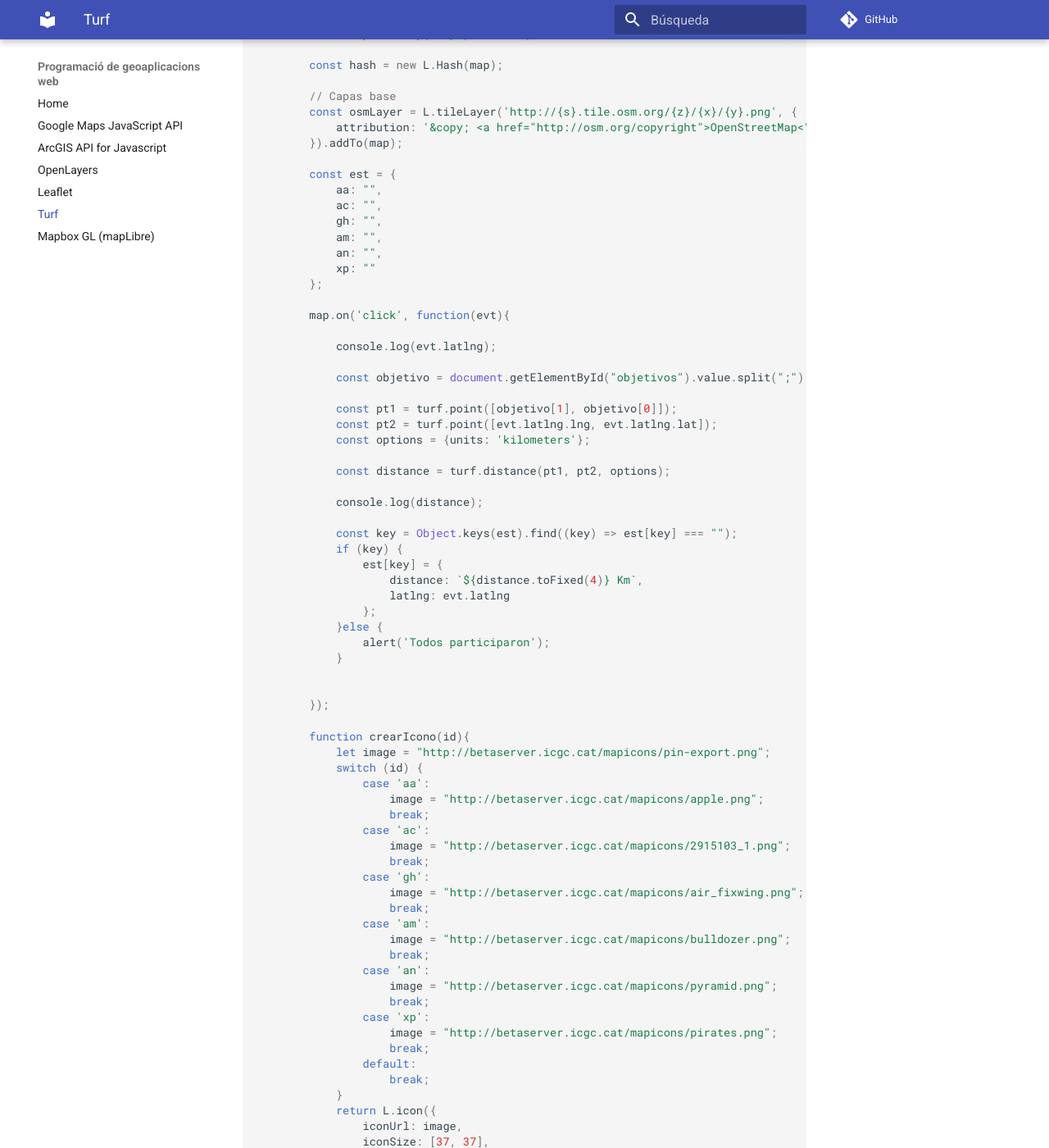
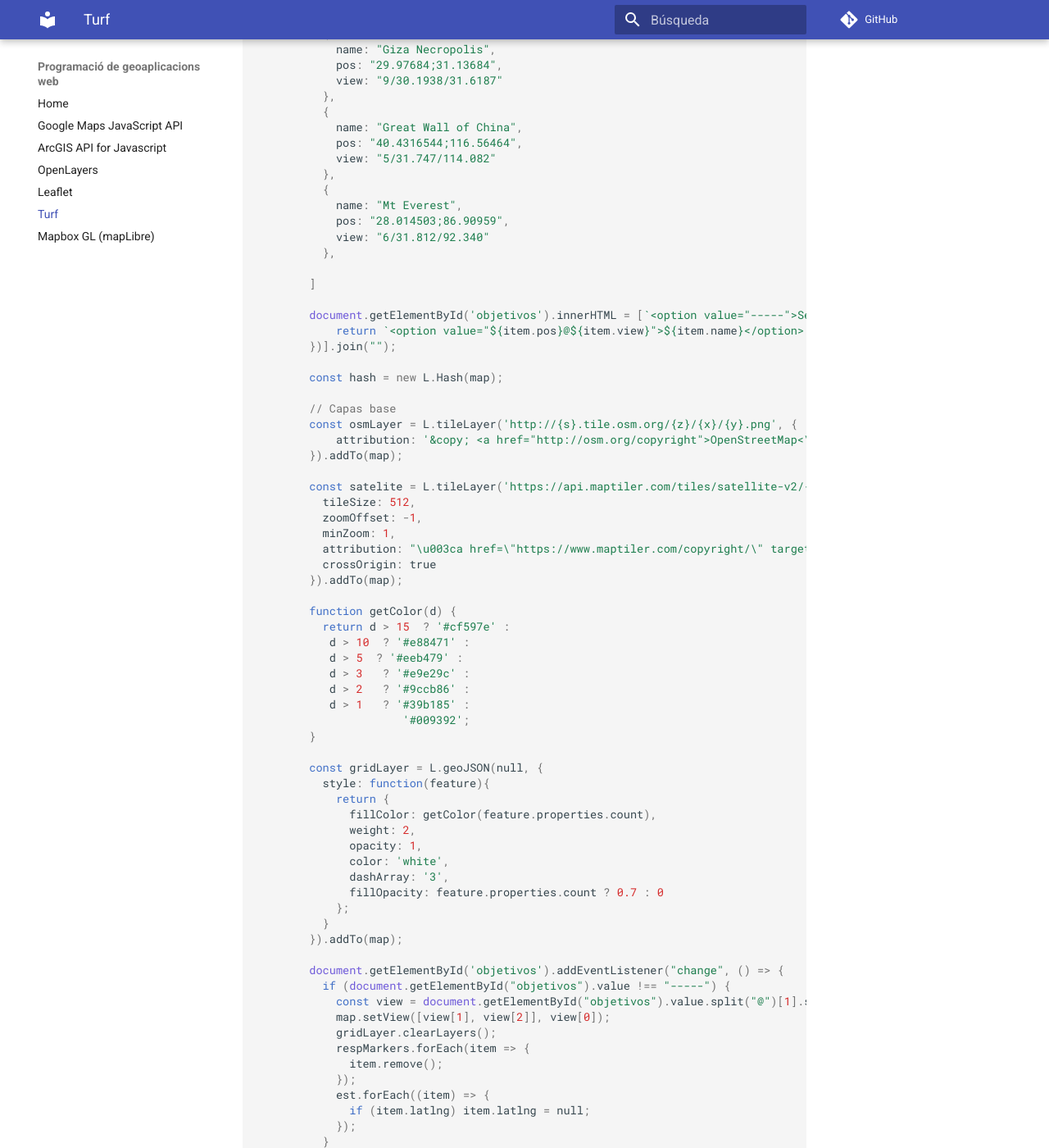
Before and after one commit to gss-mtig/geo-web-mgeo, an MkDocs documentation site: the page built from docs/turf.md, in a window 1280 px wide and 1400 px high, scrolled down 1634 px. Shown: the whole window at 82% size. Built offline with MkDocs 1.6.1 and Material for MkDocs 9.7.7, drawn with Linux system fonts in a browser that asks for light colours; comment, search, counter and statistics services are not loaded; some of the changed text lies outside the part shown.

Commit message:
turf game

```diff
--- a/docs/turf.md
+++ b/docs/turf.md
@@ -18,7 +18,7 @@
 
     <script src="https://unpkg.com/leaflet@1.7.1/dist/leaflet.js"></script>
     <script src="https://cdnjs.cloudflare.com/ajax/libs/leaflet-hash/0.2.1/leaflet-hash.min.js" crossorigin="anonymous"></script>
-    <script src="https://cdnjs.cloudflare.com/ajax/libs/Turf.js/6.3.0/turf.min.js" crossorigin="anonymous"></script>
+    <script src="https://unpkg.com/@turf/turf@6/turf.min.js" crossorigin="anonymous"></script>
 
     <style>
         body {
@@ -36,7 +36,7 @@
             top: 0;
             right: 0;
             bottom: 0;
-            width: 30%;
+            width: 350px;
             overflow: auto;
             background: rgba(255, 255, 255, 0.8);
             z-index: 10000;
@@ -44,41 +44,61 @@
     </style>
 </head>
 <body>
-    <pre id="features">
+    <div id="features">
         <div>
             <select name="" id="objetivos">
-                <option value="42.23993;1.70375">Pedraforca</option>
-                <option value="41.6570;-0.8621">Zaragoza</option>
-                <option value="37.8842;-4.7639">Córdoba</option>
-                <option value="29.97684;31.13684">Giza Necropolis</option>
+
             </select>
         </div>
-        <div>
-            <span><img src="http://betaserver.icgc.cat/mapicons/apple.png" alt=""></span> Álvarez Sánchez, Albert: <span id="aa"></span>
-        </div>
-        <div>
-            <span><img src="http://betaserver.icgc.cat/mapicons/2915103_1.png" alt=""></span> Conejo Rodríguez, Alvaro: <span id="ac"></span>
-        </div>
-        <div>
-            <span><img src="http://betaserver.icgc.cat/mapicons/air_fixwing.png" alt=""></span> Heras Aixandri, Guillem las: <span id="gh"></span>
-        </div>
-        <div>
-            <span><img src="http://betaserver.icgc.cat/mapicons/bulldozer.png" alt=""></span> Mele Francisco, Arnau: <span id="am"></span>
-        </div>
-        <div>
-            <span><img src="http://betaserver.icgc.cat/mapicons/pyramid.png" alt=""></span> Navarro Lopez del Castillo, Arnau: <span id="an"></span>
-        </div>
-        <div>
-            <span><img src="http://betaserver.icgc.cat/mapicons/pirates.png" alt=""></span> Peralta Resina, Xavier <span id="xp"></span>
+        <div id="alumnos">
+
         </div>
         <div>
             <button id="resultados">Resultados</button>
         </div>
-    </pre>
+      </div>
     <div id='map'></div>
 
     <script>
         const map = L.map('map').setView([37.88437176085360, -4.779524803161621], 14);
+
+        const objetivos = [
+          {
+            name: "Pedraforca",
+            pos: "42.23993;1.70375",
+            view: "9/41.7355/2.3703"
+          },
+          {
+            name: "Zaragoza",
+            pos: "41.6570;-0.8621",
+            view: "8/41.098/-0.176"
+          },
+          {
+            name: "Córdoba",
+            pos: "37.8842;-4.7639",
+            view: "7/39.880/-0.956"
+          },
+          {
+            name: "Giza Necropolis",
+            pos: "29.97684;31.13684",
+            view: "9/30.1938/31.6187"
+          },
+          {
+            name: "Great Wall of China",
+            pos: "40.4316544;116.56464",
+            view: "5/31.747/114.082"
+          },
+          {
+            name: "Mt Everest",
+            pos: "28.014503;86.90959",
+            view: "6/31.812/92.340"
+          },
+
+        ]
+
+        document.getElementById('objetivos').innerHTML = [`<option value="-----">Seleccionar objetivo</option>`, ...objetivos.map((item) => {
+            return `<option value="${item.pos}@${item.view}">${item.name}</option>`;
+        })].join("");
 
         const hash = new L.Hash(map);
 
@@ -87,20 +107,191 @@
             attribution: '&copy; <a href="http://osm.org/copyright">OpenStreetMap<\/a> contributors'
         }).addTo(map);
 
-        const est = {
-            aa: "",
-            ac: "",
-            gh: "",
-            am: "",
-            an: "",
-            xp: ""
-        };
+        const satelite = L.tileLayer('https://api.maptiler.com/tiles/satellite-v2/{z}/{x}/{y}.jpg?key=QF4QjNJnruyw9flGxO5r',{
+          tileSize: 512,
+          zoomOffset: -1,
+          minZoom: 1,
+          attribution: "\u003ca href=\"https://www.maptiler.com/copyright/\" target=\"_blank\"\u003e\u0026copy; MapTiler\u003c/a\u003e \u003ca href=\"https://www.openstreetmap.org/copyright\" target=\"_blank\"\u003e\u0026copy; OpenStreetMap contributors\u003c/a\u003e",
+          crossOrigin: true
+        }).addTo(map);
+
+        function getColor(d) {
+          return d > 15  ? '#cf597e' :
+           d > 10  ? '#e88471' :
+           d > 5  ? '#eeb479' :
+           d > 3   ? '#e9e29c' :
+           d > 2   ? '#9ccb86' :
+           d > 1   ? '#39b185' :
+                      '#009392';
+        }
+
+        const gridLayer = L.geoJSON(null, {
+          style: function(feature){
+            return {
+              fillColor: getColor(feature.properties.count),
+              weight: 2,
+              opacity: 1,
+              color: 'white',
+              dashArray: '3',
+              fillOpacity: feature.properties.count ? 0.7 : 0
+            };
+          }
+        }).addTo(map);
+
+        document.getElementById('objetivos').addEventListener("change", () => {
+          if (document.getElementById("objetivos").value !== "-----") {
+            const view = document.getElementById("objetivos").value.split("@")[1].split("/");
+            map.setView([view[1], view[2]], view[0]);
+            gridLayer.clearLayers();
+            respMarkers.forEach(item => {
+              item.remove();
+            });
+            est.forEach((item) => {
+              if (item.latlng) item.latlng = null;
+            });
+          }
+        });
+
+        L.control.layers({
+          osm: osmLayer,
+          sat: satelite
+        }, {}, {position: 'topleft'}).addTo(map);
+
+        const est = [
+          {
+            id: "avh",
+            nom: "Adrián Vandellos Hita",
+            icon: "abduction",
+            score: 0
+          },
+          {
+            id: "agr",
+            nom: "Albert Gaitan Roca",
+            icon: "alien",
+            score: 0
+          },
+          {
+            id: "aad",
+            nom: "Alvaro Aibar Delgado",
+            icon: "anon",
+            score: 0
+          },
+          {
+            id: "axv",
+            nom: "Arnau Xerta Velasco",
+            icon: "avalanche1",
+            score: 0
+          },
+          {
+            id: "cpp",
+            nom: "Carles Puyol i Palacin",
+            icon: "battlefield",
+            score: 0
+          },
+          {
+            id: "ccc",
+            nom: "Carles Cuadras Casanovas",
+            icon: "blast",
+            score: 0
+          },
+          {
+            id: "epm",
+            nom: "Eric Padrós Martínez",
+            icon: "bomb",
+            score: 0
+          },
+          {
+            id: "gvs",
+            nom: "Guillem Viñas Salvador",
+            icon: "caraccident",
+            score: 0
+          },
+          {
+            id: "jfpg",
+            nom: "Javier Francisco Pérez Gómez",
+            icon: "cowabduction",
+            score: 0
+          },
+          {
+            id: "jpr",
+            nom: "Jordi Pallàs del Río",
+            icon: "crimescene",
+            score: 0
+          },
+          {
+            id: "jbl",
+            nom: "Jordi Barniol Llurda",
+            icon: "earthquake-3",
+            score: 0
+          },
+          {
+            id: "mmp",
+            nom: "Manuel Mateo Pallares",
+            icon: "fire",
+            score: 0
+          },
+          {
+            id: "mpb",
+            nom: "Martin Pedroso Baena",
+            icon: "flood",
+            score: 0
+          },
+          {
+            id: "mnf",
+            nom: "Miguel Novillo Fernandez",
+            icon: "love_date",
+            score: 0
+          },
+          {
+            id: "oc",
+            nom: "Olivier Curdy",
+            icon: "peace",
+            score: 0
+          },
+          {
+            id: "pifg",
+            nom: "Patricia Isabel Fernandez Gutierrez",
+            icon: "phantom",
+            score: 0
+          },
+          {
+            id: "rcf",
+            nom: "Raúl Cruz Fernández",
+            icon: "pirates",
+            score: 0
+          },
+          {
+            id: "rbs",
+            nom: "Raúl Bravo Sánchez",
+            icon: "planecrash",
+            score: 0
+          },
+          {
+            id: "xl",
+            nom: "Xinmiao Liang",
+            icon: "radiation",
+            score: 0
+          }
+        ];
+
+        const iconBaseUrl = "http://betaserver.icgc.cat/mapicons/";
+
+        function createTable() {
+          document.getElementById("alumnos").innerHTML = est.map(item => {
+            return `<div>
+              <input type="radio" name="estudiante" value="${item.id}">
+              <span><img src="${iconBaseUrl}${item.icon}.png" alt=""></span> ${item.nom}:
+              <span>${item.distance ? `${item.distance.toFixed(4).replace('.', ',')} Km` : item.score}</span>
+            </div>`;
+          }).join("");
+        }
+
+        createTable();
 
         map.on('click', function(evt){
 
-            console.log(evt.latlng);
 
-            const objetivo = document.getElementById("objetivos").value.split(";");
+            const objetivo = document.getElementById("objetivos").value.split("@")[0].split(";");
 
             const pt1 = turf.point([objetivo[1], objetivo[0]]);
             const pt2 = turf.point([evt.latlng.lng, evt.latlng.lat]);
@@ -108,63 +299,75 @@
 
             const distance = turf.distance(pt1, pt2, options);
 
-            console.log(distance);
+            const activeEstId = document.querySelector('input[name="estudiante"]:checked').value;
 
-            const key = Object.keys(est).find((key) => est[key] === "");
-            if (key) {
-                est[key] = {
-                    distance: `${distance.toFixed(4)} Km`,
-                    latlng: evt.latlng
-                };
-            }else {
-                alert('Todos participaron');
-            }
+            const activeEst = est.find((item) => {
+              return item.id === activeEstId;
+            });
 
+            activeEst.distance = distance;
+            activeEst.latlng = evt.latlng
+
+            const marker = L.marker(activeEst.latlng, {icon: crearIcono(activeEst.icon)}).addTo(map);
+
+            setTimeout(() => {
+              marker.remove()
+            }, 1000);
 
         });
 
         function crearIcono(id){
-            let image = "http://betaserver.icgc.cat/mapicons/pin-export.png";
-            switch (id) {
-                case 'aa':
-                    image = "http://betaserver.icgc.cat/mapicons/apple.png";
-                    break;
-                case 'ac':
-                    image = "http://betaserver.icgc.cat/mapicons/2915103_1.png";
-                    break;
-                case 'gh':
-                    image = "http://betaserver.icgc.cat/mapicons/air_fixwing.png";
-                    break;
-                case 'am':
-                    image = "http://betaserver.icgc.cat/mapicons/bulldozer.png";
-                    break;
-                case 'an':
-                    image = "http://betaserver.icgc.cat/mapicons/pyramid.png";
-                    break;
-                case 'xp':
-                    image = "http://betaserver.icgc.cat/mapicons/pirates.png";
-                    break;
-                default:
-                    break;
-            }
-            return L.icon({
-                iconUrl: image,
-                iconSize: [37, 37],
-            });
+          return L.icon({
+              iconUrl: `${iconBaseUrl}${id}.png`,
+              iconSize: [37, 37],
+          });
         }
 
+        const respMarkers = [];
+
         function mostrarResultados() {
-            Object.keys(est).forEach((key) => {
-                if (est[key].latlng){
-                    document.getElementById(key).innerHTML = est[key].distance;
-                    L.marker(est[key].latlng, {icon: crearIcono(key)}).addTo(map);
-                }
+            est.sort((a,b) => {
+              if (!a.distance) return 1;
+              if (!b.distance) return -1;
+              return a.distance - b.distance
+            });
+            createTable();
+
+            const respuestas = {
+              type: "FeatureCollection",
+              features: []
+            }
+
+            est.forEach((item) => {
+              if (item.latlng) {
+                const mark = L.marker(item.latlng, {icon: crearIcono(item.icon)}).addTo(map);
+                respuestas.features.push({
+                  type: "Feature",
+                  geometry: {
+                    "type": "Point",
+                    "coordinates": [item.latlng.lng, item.latlng.lat]
+                  }
+                });
+                respMarkers.push(mark);
+              }
             });
 
-            const objetivo = document.getElementById("objetivos").value.split(";");
+            const objetivo = document.getElementById("objetivos").value.split("@")[0].split(";");
             map.setView(objetivo, 15);
-            L.marker(objetivo).addTo(map);
+            const mark = L.marker(objetivo).addTo(map);
+            respMarkers.push(mark);
 
+            const bboxpol = turf.bboxPolygon(turf.bbox(respuestas))
+            const respArea = turf.transformScale(bboxpol, 2);
+            const bbox = turf.bbox(respArea);
+            const hexgrid = turf.hexGrid(bbox, 5);
+
+            turf.featureEach(hexgrid, function (currentFeature, featureIndex) {
+              const ptsWithin = turf.pointsWithinPolygon(respuestas, currentFeature);
+              currentFeature.properties.count = ptsWithin.features.length;
+            });
+
+            gridLayer.addData(hexgrid);
         }
 
         document.getElementById('resultados').addEventListener('click', mostrarResultados);
```
